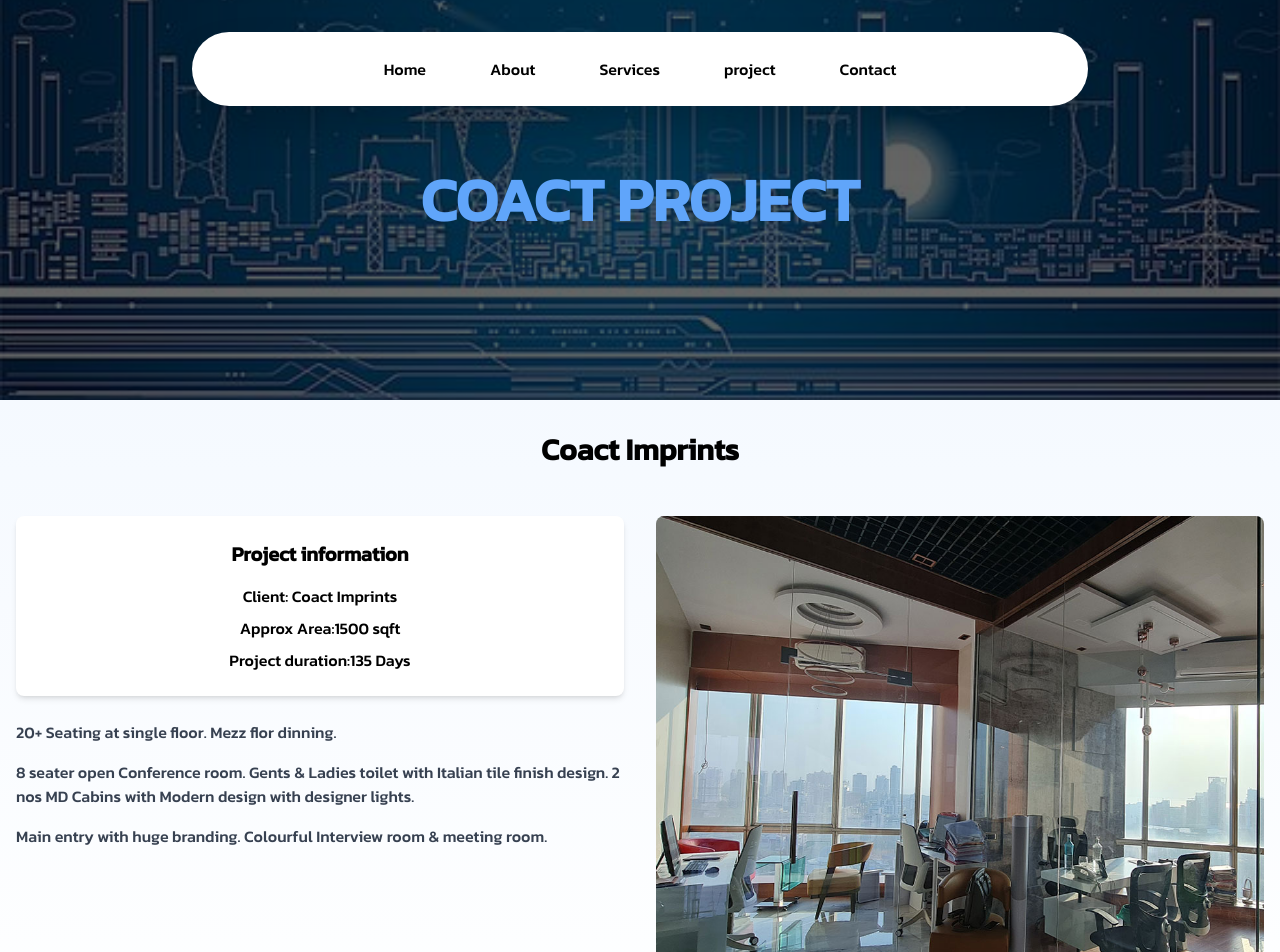
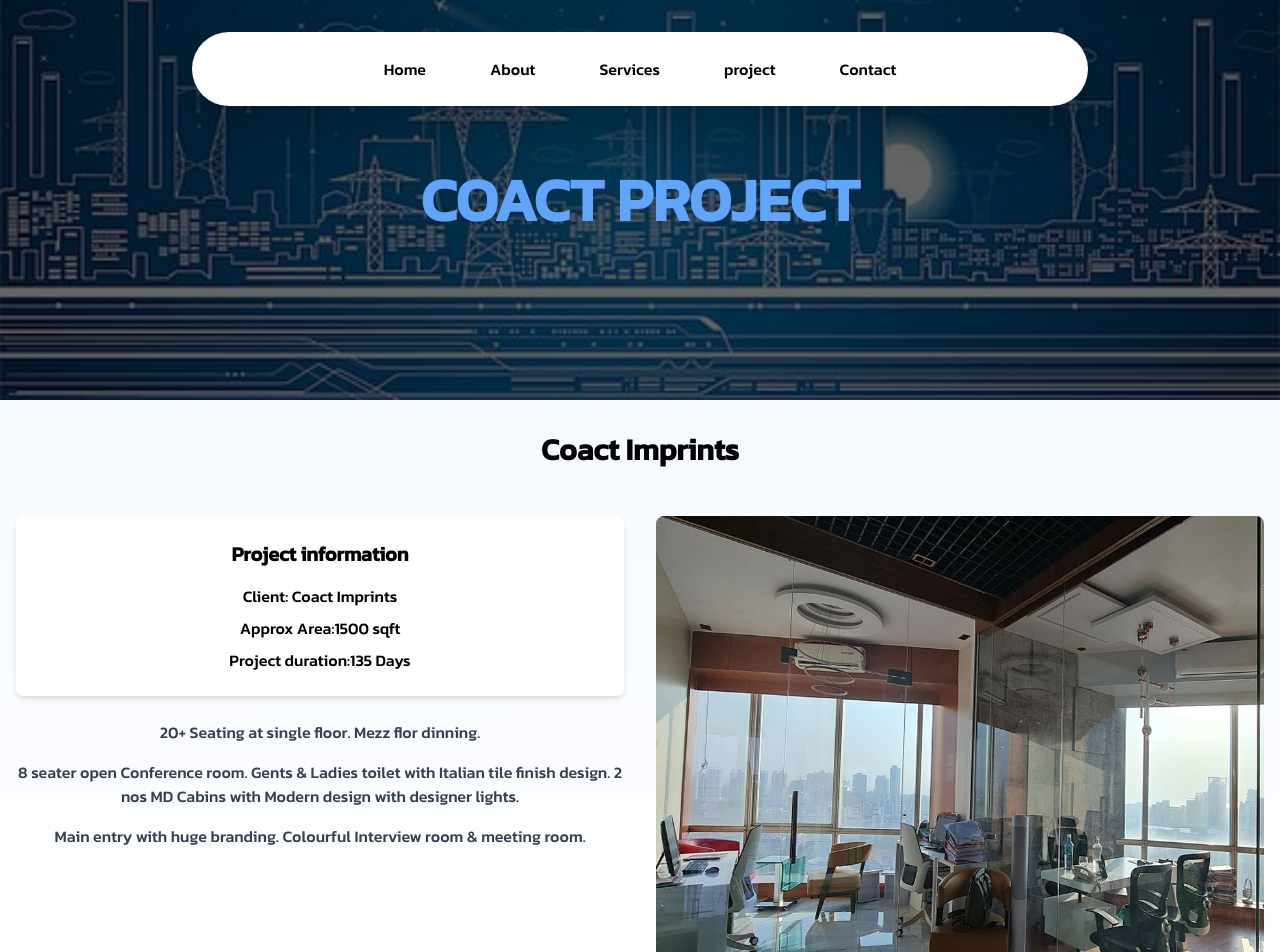
Before and after one commit to AkshayKalamkarr/supremeinfrastructure, a Next.js app: page /project/COACT in a window 1280 px wide. Shown: the top 952 px of the page. Built offline with nearby package versions, Linux system fonts and the light colour scheme.

Commit message:
new code

```diff
--- a/app/project/COACT/page.jsx
+++ b/app/project/COACT/page.jsx
@@ -48,7 +48,7 @@ const Coact = () => {
               </ul>
             </div>
 
-            <div className="space-y-4 text-sm md:text-base">
+            <div className="space-y-4 text-sm md:text-base md:text-center">
               <p className="text-gray-700">
                 20+ Seating at single floor.
                 Mezz flor dinning.
```
